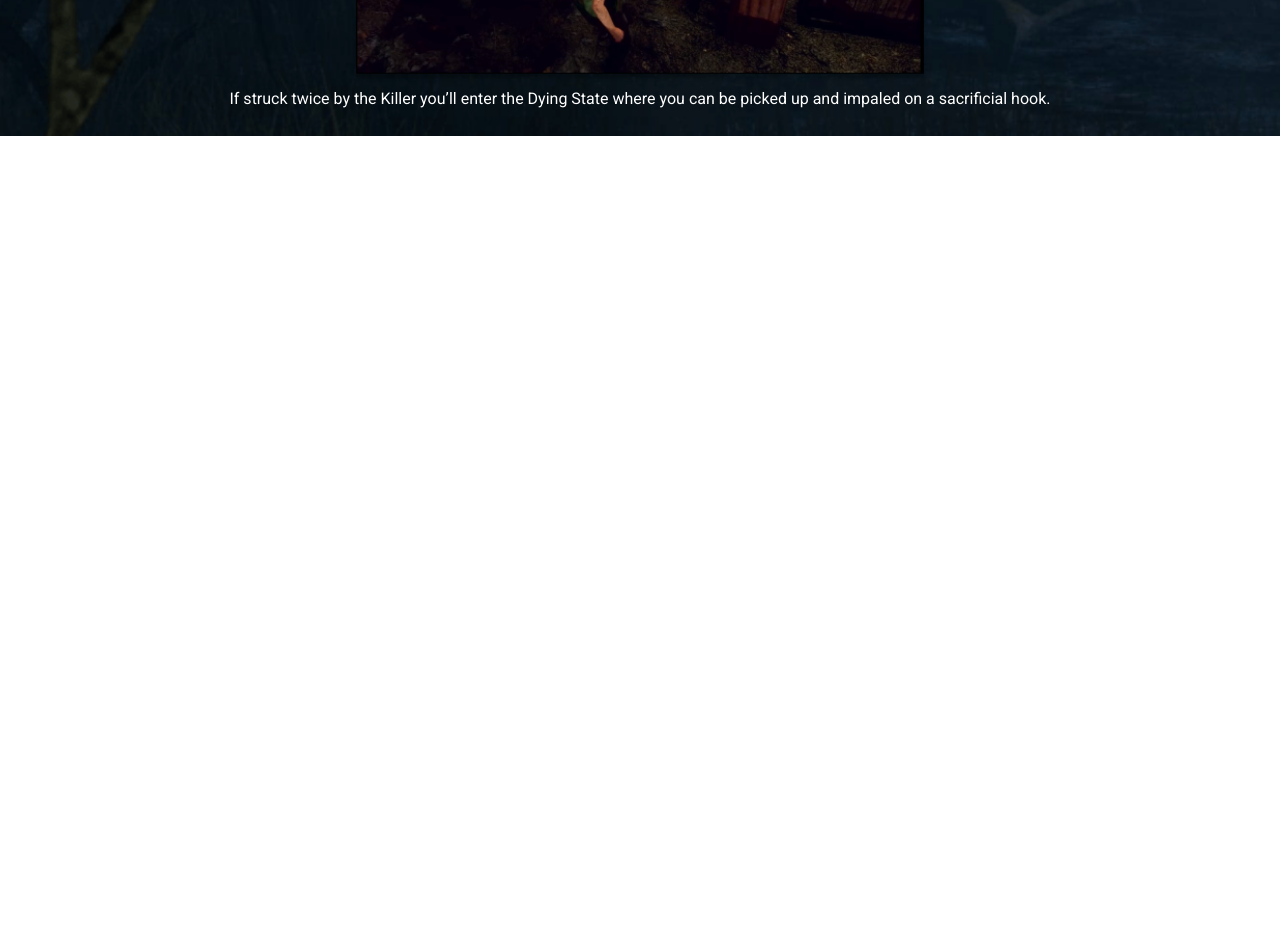
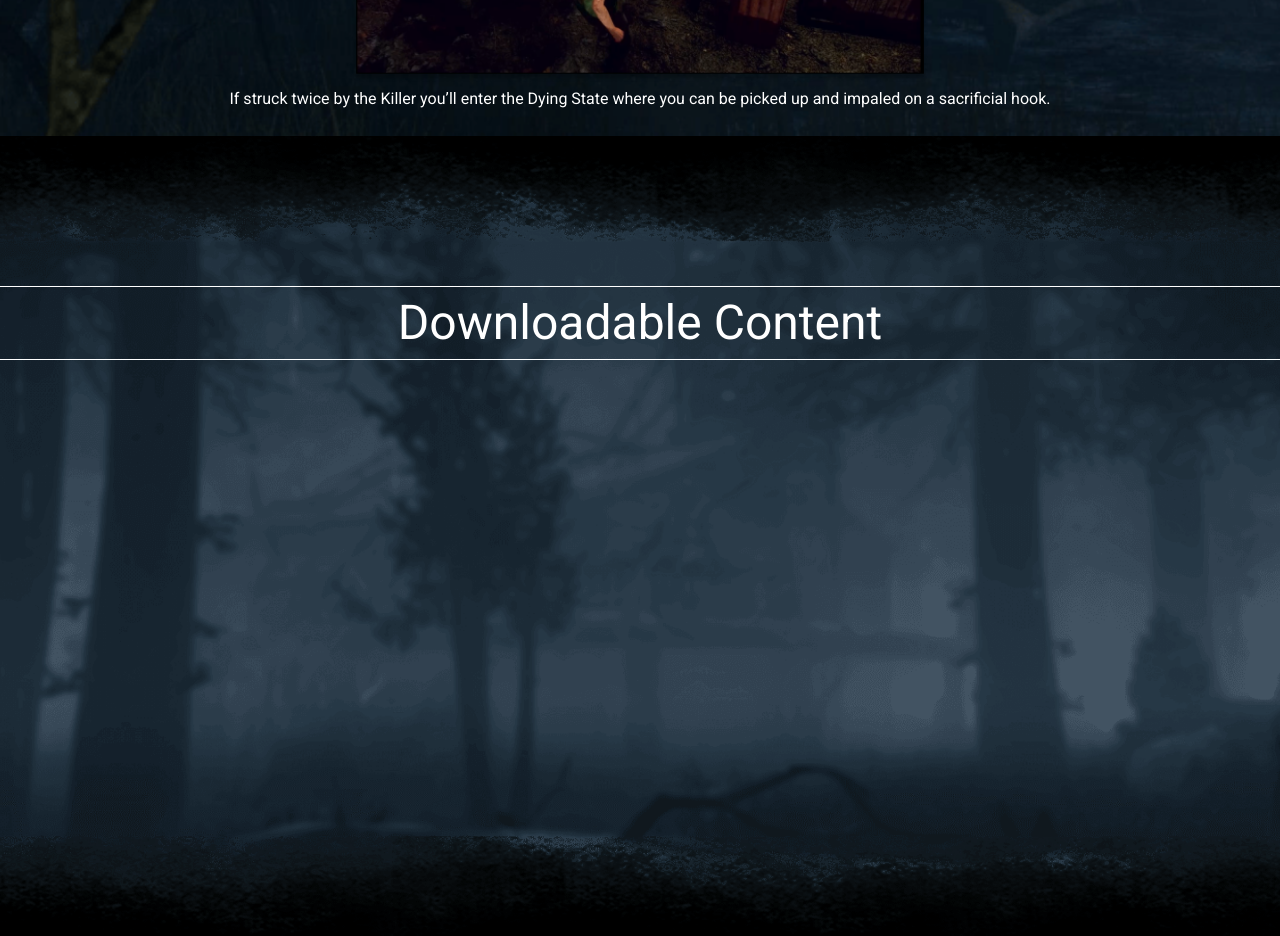
Before and after one commit to C4pitaine/dbd, a Next.js app: page / in a window 1280 px wide. Shown: the part 4040-4976 px from the top of the page. Before the commit the page ends 4176 px from the top, so only its background shows below. Built offline with nearby package versions, Linux system fonts and the light colour scheme; a web font is replaced by a local one.

Commit message:
Début de la slide DC

```diff
--- a/src/app/globals.scss
+++ b/src/app/globals.scss
@@ -330,6 +330,29 @@ header #burger.active .bar {
     }
 }
 
+/* Downloadable Content */
+#dc{
+    background-image: url('/images/pres.png');
+    background-position: center center;
+    background-size: cover;
+    background-color: black;
+    overflow: hidden;
+
+    .title{
+        margin-top: 150px;
+        border-top: solid 1px white;
+        border-bottom: solid 1px white;
+        display: flex;
+        justify-content: center;
+        align-items: center;
+        h2{
+            color: white;
+            font-family: "Roboto", serif;
+            font-size: 48px;
+        }
+    }
+}
+
 /* Media queries */
 
 @media all and (max-width:1600px){
--- a/src/app/page.jsx
+++ b/src/app/page.jsx
@@ -111,6 +111,11 @@ export default function HomePage(){
                     </div>}
                 </div>
             </div>
+            <div className="slide" id="dc">
+                <div className="title">
+                    <h2>Downloadable Content</h2>
+                </div>
+            </div>
         </>
     )
 }
```
